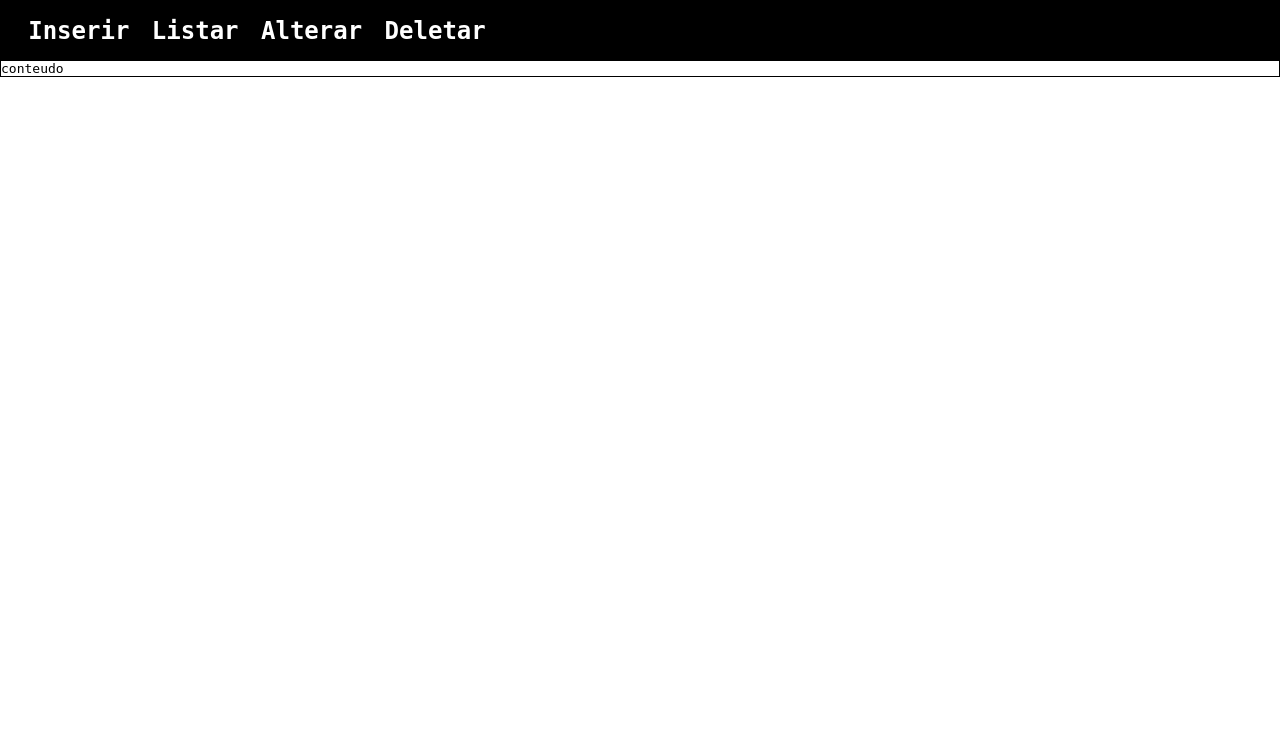
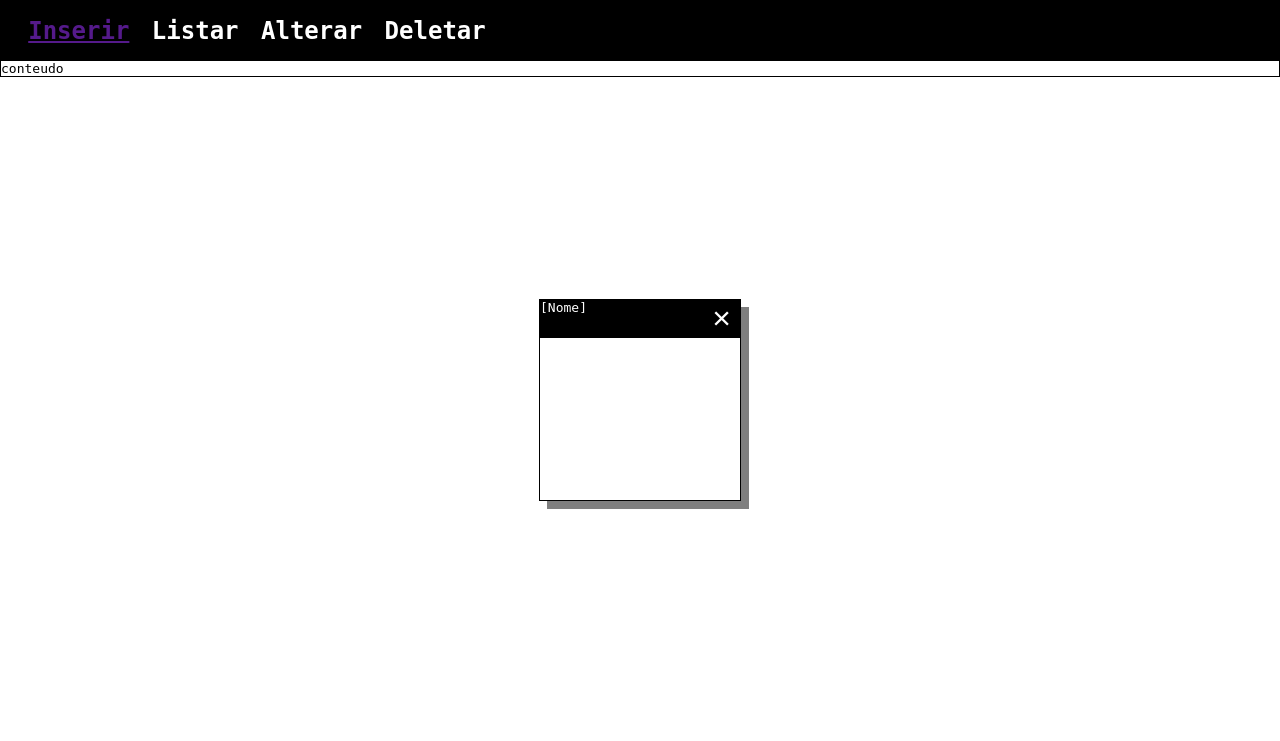
Before and after one commit to VitorProgramadorWeb/sistema-crud, a PHP site: page / in a window 1280 px wide. Shown: the top 741 px of the page. Run offline with PHP 8.4, Linux system fonts and the light colour scheme.

Commit message:
Popup funcionando (+-)

```diff
--- a/estilo.css
+++ b/estilo.css
@@ -40,3 +40,39 @@ footer {
     font-size: 2vmin;
     text-align: end;
 }
+
+#popup {
+    background-color: white;
+    width: 200px;
+    height: 200px;
+    border: 1px solid;
+    position: fixed;
+    top: 50%;
+    left: 50%;
+    transform: translate(-50%, -50%);
+    box-shadow: 8px 8px rgba(0, 0, 0, 0.5);
+    z-index: 1;
+}
+
+#bar {
+    display: flex;
+    justify-content: space-between;
+    background-color: black;
+    color: white;
+    border-bottom: 1px solid black;
+}
+
+.close-btn {
+    background-color: black;
+    color: white;
+    border: 0;
+    font-size: 2em;
+    padding: 0;
+    width: 37px;
+    cursor: pointer;
+    user-select: none;
+}
+
+.close-btn:hover {
+    background-color: red;
+}
--- a/index.php
+++ b/index.php
@@ -15,19 +15,63 @@
 <body>
     <nav>
         <ul class="menu">
-            <li class="item-menu">Inserir</li>
+            <li class="item-menu"><a href="" onclick="showWindow()">Inserir</a></li>
             <li class="item-menu">Listar</li>
             <li class="item-menu">Alterar</li>
             <li class="item-menu">Deletar</li>
         </ul>
     </nav>
 
-    <div>
-conteudo
+    <div id="popup">
+        <div id="bar" onmousedown="mousedown(event)" onmouseup="mouseup()">
+            <span id="nome">[Nome]</span>
+            <button class="close-btn" onclick="closeWindow()">&times;</button>
+        </div>
+    </div>
+
+    <div class="tabela">
+        conteudo
     </div>
 
     <footer>
         <span>Desenvolvido por: Vítor</span>
     </footer>
+
+    <!-- JavaScript -->
+    <script>
+        var popupElement = document.getElementById("popup");
+        var xPopup;
+        var yPopup;
+
+        // POPUP window
+        function showWindow() {
+            popupElement.style.display = "block";
+        }
+        function closeWindow() {
+            popupElement.style.display = "none";
+            popupElement.style.top = "50%";
+            popupElement.style.left = "50%";
+        }
+
+        function mousedown(e) {
+            document.addEventListener("mousemove", move);
+
+            var popupLeft = window.getComputedStyle(popupElement).getPropertyValue("left");
+            var popupTop = window.getComputedStyle(popupElement).getPropertyValue("top");
+
+            xPopup = e.pageX - Number(popupLeft.substring(0, popupLeft.length-2));
+
+            yPopup = e.pageY - Number(popupTop.substring(0, popupTop.length-2));
+        }
+        function move(e) {
+
+            popupElement.style.top = (e.pageY - yPopup) + "px";
+            popupElement.style.left = (e.pageX - xPopup) + "px";
+
+        }
+        function mouseup() {
+            document.removeEventListener("mousemove", move);
+        }
+    </script>
 </body>
 </html>
```
